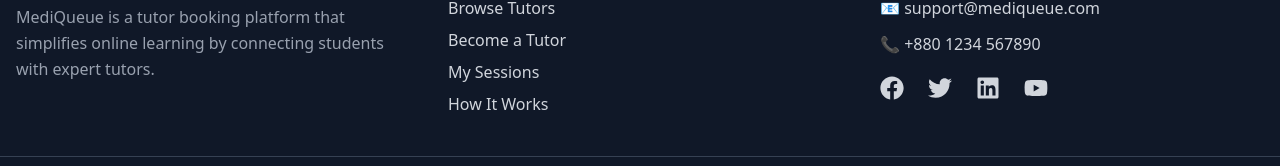
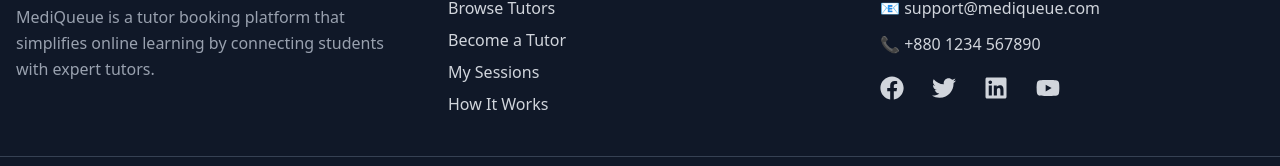
Before and after one commit to shakhaout207/mediqueue-client, a React (Vite) app: page / in a window 1280 px wide. Shown: the part 1578-1744 px from the top of the page. Built offline with nearby package versions, Linux system fonts and the light colour scheme; no server answers.

Commit message:
update footer

```diff
--- a/src/components/Footer.jsx
+++ b/src/components/Footer.jsx
@@ -31,7 +31,7 @@ const Footer = () => {
           <h3 className="text-lg md:text-xl font-semibold text-white">Contact Us</h3>
           <p className="text-sm md:text-base flex items-center gap-2">📧 support@mediqueue.com</p>
           <p className="text-sm md:text-base flex items-center gap-2">📞 +880 1234 567890</p>
-          <div className="flex gap-6 text-2xl mt-2">
+          <div className="flex gap-7 text-2xl mt-2">
             <a href="#" className="hover:text-blue-500 transition duration-200"><FaFacebook /></a>
             <a href="#" className="hover:text-sky-400 transition duration-200"><FaTwitter /></a>
             <a href="#" className="hover:text-blue-600 transition duration-200"><FaLinkedin /></a>
```
